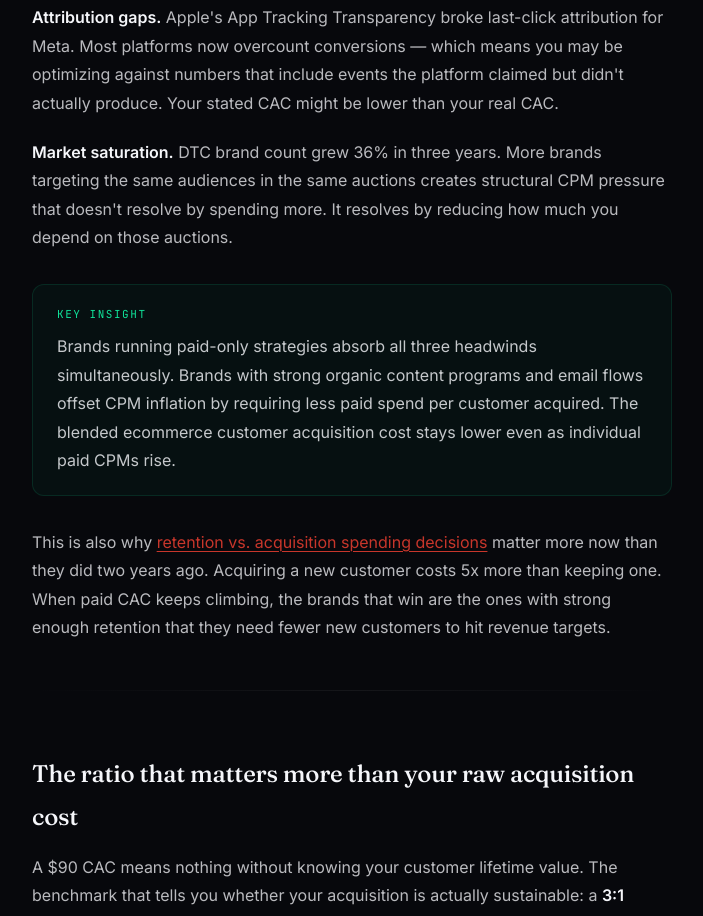
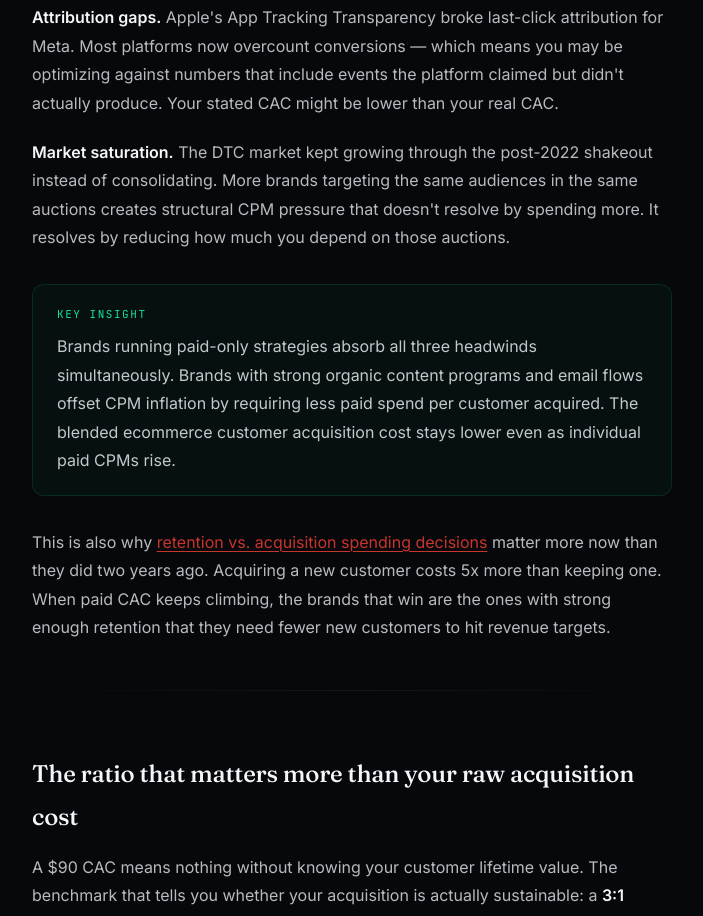
Before and after one commit to dustyboy-23/ventiscale-site, a Next.js app: page /blog/ecommerce-cac-benchmarks-by-vertical in a window 1280 px wide. Shown: the part 3060-3976 px from the top of the page, without its empty margins (288-991 px from the left). Built offline with nearby package versions, Linux system fonts and the light colour scheme; no server answers.

Commit message:
Blog sweep 2A: verify-and-fix (batch 17)

```diff
--- a/app/(marketing)/blog/dtc-positioning-creative-mismatch-cac-2026/page.tsx
+++ b/app/(marketing)/blog/dtc-positioning-creative-mismatch-cac-2026/page.tsx
@@ -428,9 +428,9 @@ export default async function Post() {
               <div className="stat-label">Top-quartile return per dollar</div>
             </div>
             <div className="blog-stat">
-              <div className="stat-number">17.6x</div>
+              <div className="stat-number">15.9x</div>
               <div className="stat-label">
-                Email flow revenue vs broadcast campaign revenue per recipient
+                Email flow revenue vs broadcast campaign revenue per send
               </div>
             </div>
           </div>
--- a/app/(marketing)/blog/ecommerce-cac-benchmarks-by-vertical/page.tsx
+++ b/app/(marketing)/blog/ecommerce-cac-benchmarks-by-vertical/page.tsx
@@ -60,7 +60,7 @@ const FAQ_DATA = [
   },
   {
     q: "How does AI marketing lower ecommerce customer acquisition cost?",
-    a: "AI marketing reduces ecommerce CAC through three levers: higher organic content volume reduces paid dependency, strong email flows convert subscribers at 15.9x the rate of standard campaigns, and faster creative testing reduces wasted ad spend. Brands using AI-powered marketing typically see blended CAC drop 20-35% within 90 days.",
+    a: "AI marketing reduces ecommerce CAC through three levers: higher organic content volume reduces paid dependency, strong email flows generate roughly 15.9x more revenue per send than broadcast campaigns (Foundry CRO, 2026), and faster creative testing reduces wasted ad spend. Brands using AI-powered marketing typically see blended CAC drop 20-35% within 90 days.",
   },
   {
     q: "Should I compare my CAC to industry averages or my vertical benchmark?",
@@ -314,11 +314,12 @@ export default async function Post() {
             your real CAC.
           </p>
           <p>
-            <strong>Market saturation.</strong> DTC brand count grew 36% in
-            three years. More brands targeting the same audiences in the same
-            auctions creates structural CPM pressure that doesn&apos;t resolve
-            by spending more. It resolves by reducing how much you depend on
-            those auctions.
+            <strong>Market saturation.</strong> The DTC market kept growing
+            through the post-2022 shakeout instead of consolidating. More
+            brands targeting the same audiences in the same auctions creates
+            structural CPM pressure that doesn&apos;t resolve by spending
+            more. It resolves by reducing how much you depend on those
+            auctions.
           </p>
 
           <div className="blog-callout">
```
